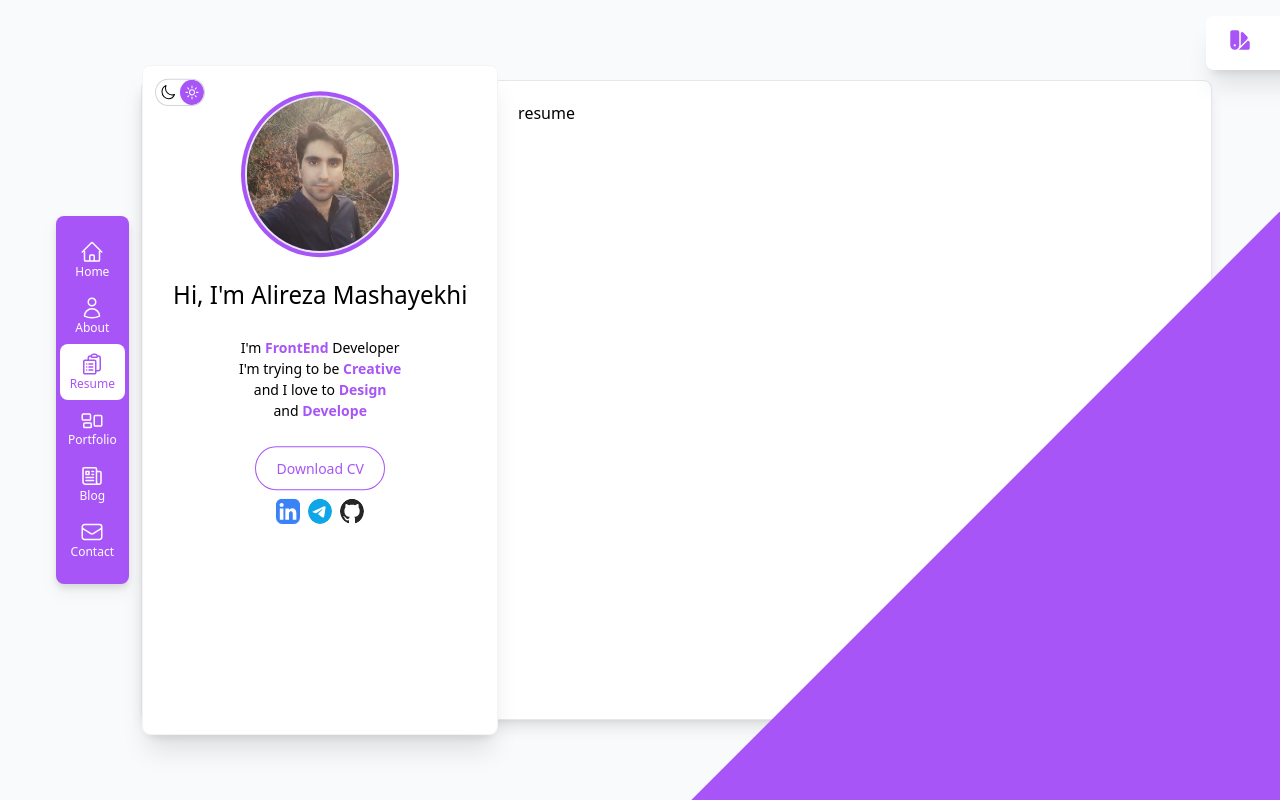
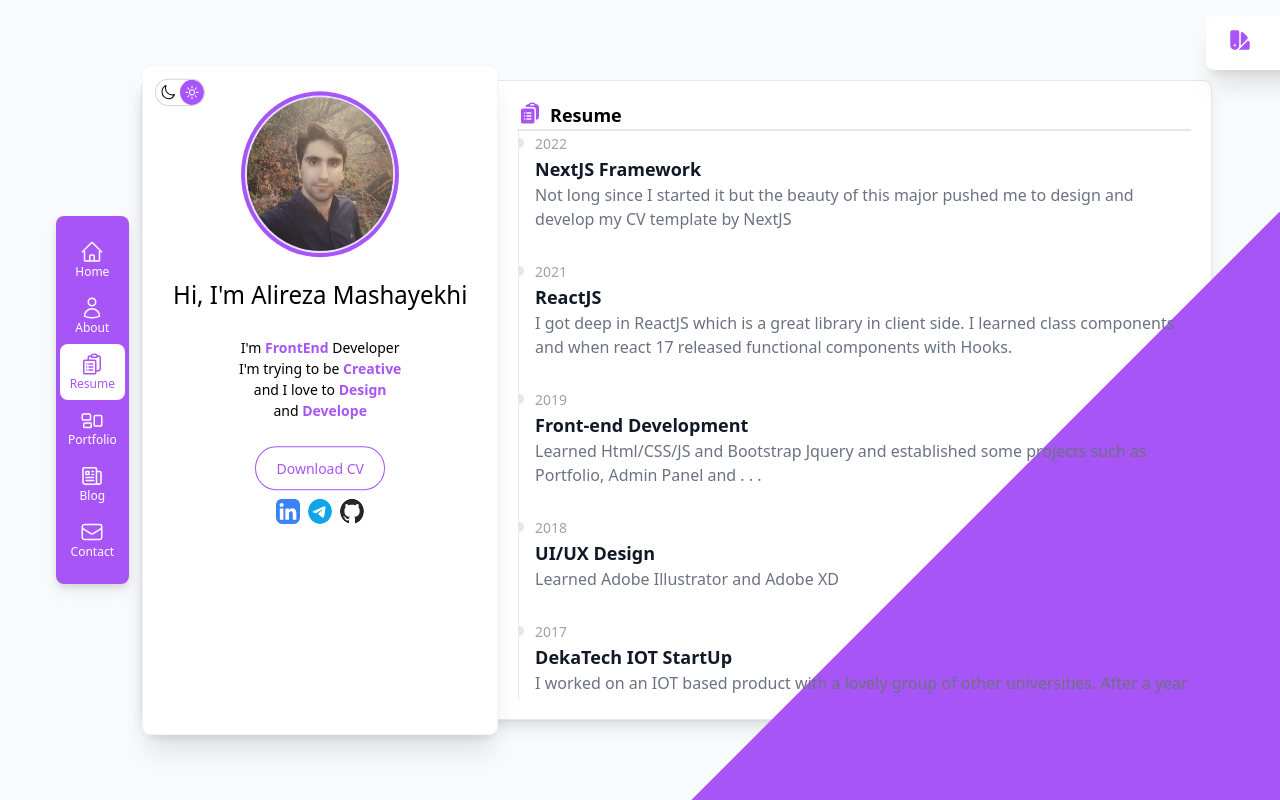
Before and after one commit to maalireza51/resume, a Next.js app: page /resume in a window 1280 px wide. Built offline with nearby package versions, Linux system fonts and the light colour scheme.

Commit message:
resume section

```diff
--- a/pages/resume/index.js
+++ b/pages/resume/index.js
@@ -1,9 +1,97 @@
+import { HiClipboardDocumentList } from "react-icons/hi2";
+
 const Resume = () => {
-    return (
-        <div>
-            resume
-        </div>
-    );
-}
+  return (
+    <section>
+      <div className="flex border-b-2">
+        <HiClipboardDocumentList className="w-6 h-6 text-skin" />
+        <h3 className="text-lg font-bold ml-2">Resume</h3>
+      </div>
+      <div>
+        <ol className="relative border-l border-gray-200 dark:border-gray-700">
+          <li className="mb-7 ml-4">
+            <div className="absolute w-3 h-3 bg-gray-200 rounded-full mt-1.5 -left-1.5 border border-white dark:border-gray-900 dark:bg-gray-700"></div>
+            <time className="mb-1 text-sm font-normal leading-none text-gray-400 dark:text-gray-500">
+              2022
+            </time>
+            <h3 className="text-lg font-semibold text-gray-900 dark:text-white">
+              NextJS Framework
+            </h3>
+            <p className="text-base font-normal text-gray-500 dark:text-gray-400">
+              Not long since I started it but the beauty of this major pushed me
+              to design and develop my CV template by NextJS
+            </p>
+          </li>
+          <li className="mb-7 ml-4">
+            <div className="absolute w-3 h-3 bg-gray-200 rounded-full mt-1.5 -left-1.5 border border-white dark:border-gray-900 dark:bg-gray-700"></div>
+            <time className="mb-1 text-sm font-normal leading-none text-gray-400 dark:text-gray-500">
+              2021
+            </time>
+            <h3 className="text-lg font-semibold text-gray-900 dark:text-white">
+              ReactJS
+            </h3>
+            <p className="text-base font-normal text-gray-500 dark:text-gray-400">
+              I got deep in ReactJS which is a great library in client side. I
+              learned class components and when react 17 released functional
+              components with Hooks.
+            </p>
+          </li>
+          <li className="mb-7 ml-4">
+            <div className="absolute w-3 h-3 bg-gray-200 rounded-full mt-1.5 -left-1.5 border border-white dark:border-gray-900 dark:bg-gray-700"></div>
+            <time className="mb-1 text-sm font-normal leading-none text-gray-400 dark:text-gray-500">
+              2019
+            </time>
+            <h3 className="text-lg font-semibold text-gray-900 dark:text-white">
+              Front-end Development
+            </h3>
+            <p className="text-base font-normal text-gray-500 dark:text-gray-400">
+              Learned Html/CSS/JS and Bootstrap Jquery and established some
+              projects such as Portfolio, Admin Panel and . . .
+            </p>
+          </li>
+          <li className="mb-7 ml-4">
+            <div className="absolute w-3 h-3 bg-gray-200 rounded-full mt-1.5 -left-1.5 border border-white dark:border-gray-900 dark:bg-gray-700"></div>
+            <time className="mb-1 text-sm font-normal leading-none text-gray-400 dark:text-gray-500">
+              2018
+            </time>
+            <h3 className="text-lg font-semibold text-gray-900 dark:text-white">
+              UI/UX Design
+            </h3>
+            <p className="text-base font-normal text-gray-500 dark:text-gray-400">
+              Learned Adobe Illustrator and Adobe XD
+            </p>
+          </li>
+          <li className="mb-7 ml-4">
+            <div className="absolute w-3 h-3 bg-gray-200 rounded-full mt-1.5 -left-1.5 border border-white dark:border-gray-900 dark:bg-gray-700"></div>
+            <time className="mb-1 text-sm font-normal leading-none text-gray-400 dark:text-gray-500">
+              2017
+            </time>
+            <h3 className="text-lg font-semibold text-gray-900 dark:text-white">
+              DekaTech IOT StartUp
+            </h3>
+            <p className="text-base font-normal text-gray-500 dark:text-gray-400">
+              I worked on an IOT based product with a lovely group of other
+              universities. After a year the product considered as a knowledge
+              based IOT automation.
+            </p>
+          </li>
+          <li className="mb-7 ml-4">
+            <div className="absolute w-3 h-3 bg-gray-200 rounded-full mt-1.5 -left-1.5 border border-white dark:border-gray-900 dark:bg-gray-700"></div>
+            <time className="mb-1 text-sm font-normal leading-none text-gray-400 dark:text-gray-500">
+              2015
+            </time>
+            <h3 className="text-lg font-semibold text-gray-900 dark:text-white">
+              Electronics Urmia University
+            </h3>
+            <p className="mb-4 text-base font-normal text-gray-500 dark:text-gray-400">
+              Because of my interest in coding I learned many programming
+              languages in this time such as C/C++ and Java by android studio.
+            </p>
+          </li>
+        </ol>
+      </div>
+    </section>
+  );
+};
 
 export default Resume;
```
